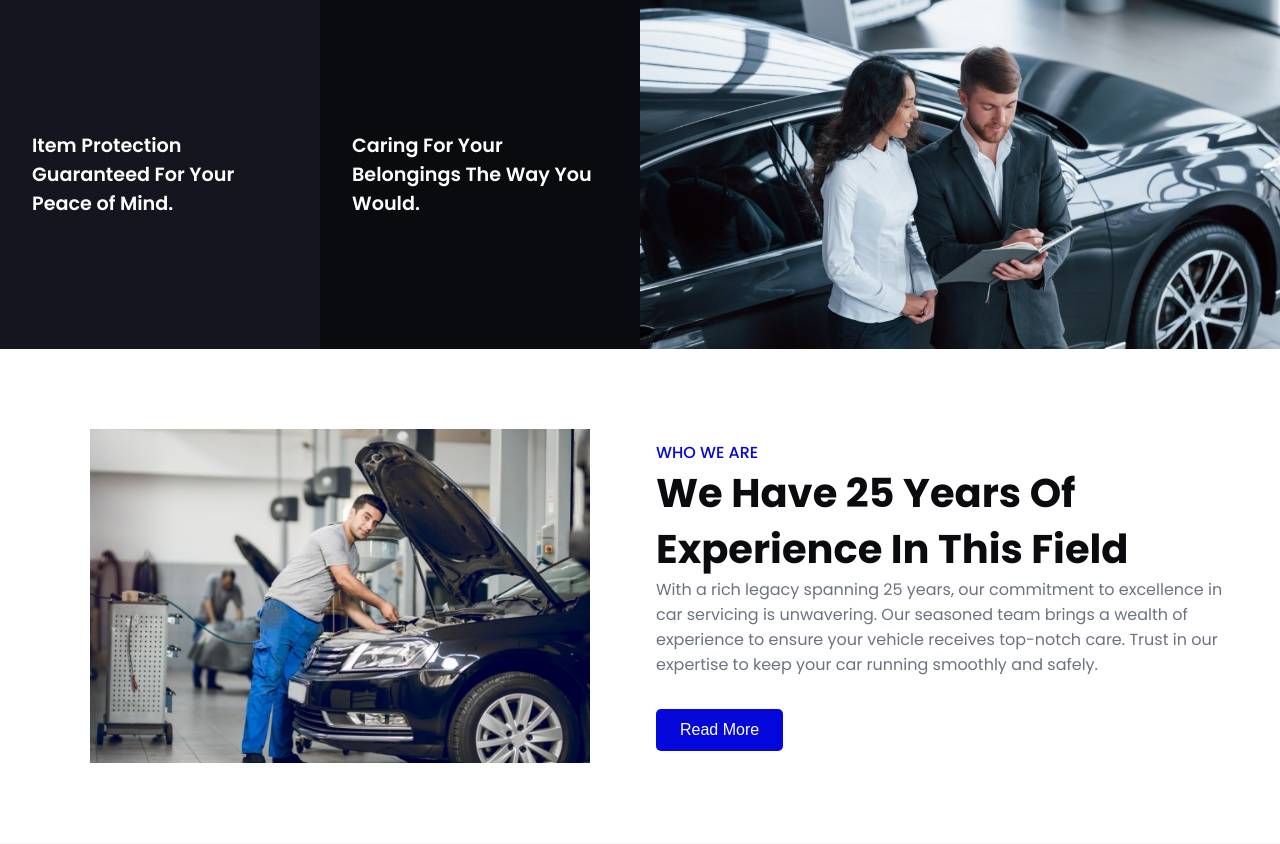
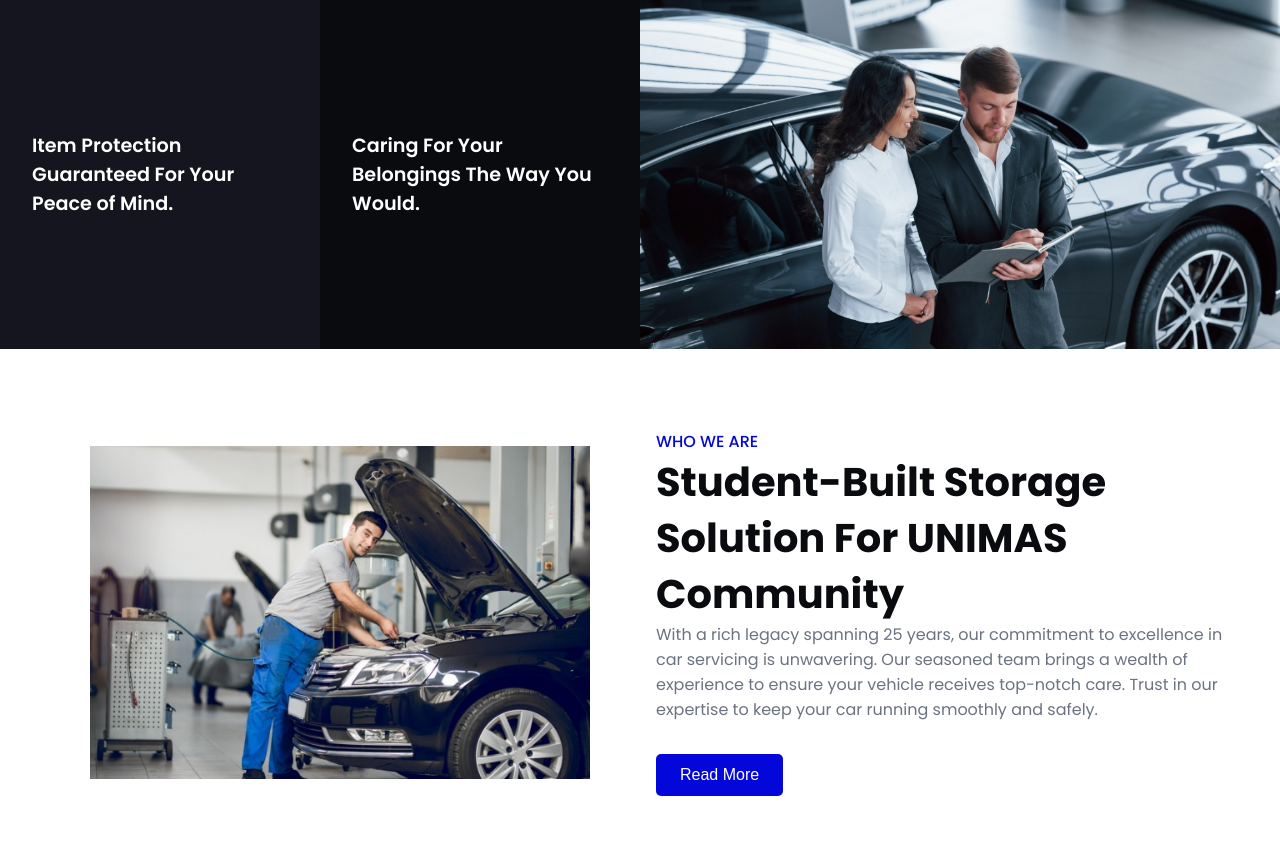
Before and after one commit to aqilahJ925/webapp, a PHP site: page / in a window 1280 px wide. Shown: the part 731-1575 px from the top of the page. Run offline with PHP 8.4, Linux system fonts and the light colour scheme.

Commit message:
content: update Main Heading under About Section

```diff
--- a/index.php
+++ b/index.php
@@ -63,7 +63,7 @@
       <div class="experience__content">
         <p class="section__subheader">WHO WE ARE</p>
         <h2 class="section__header">
-          We Have 25 Years Of Experience In This Field
+          Student-Built Storage Solution For UNIMAS Community
         </h2>
         <p class="section__description">
           With a rich legacy spanning 25 years, our commitment to excellence in
```
